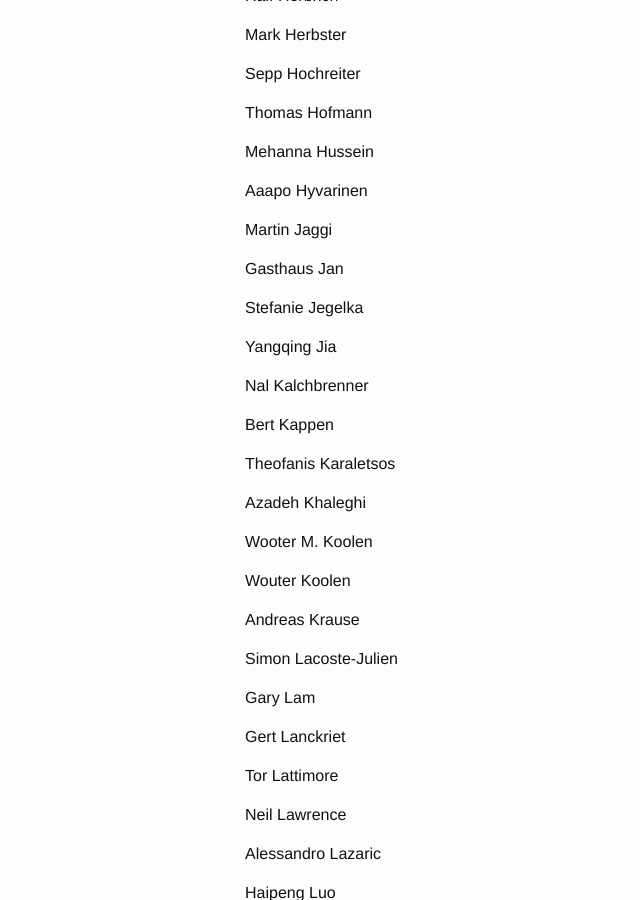
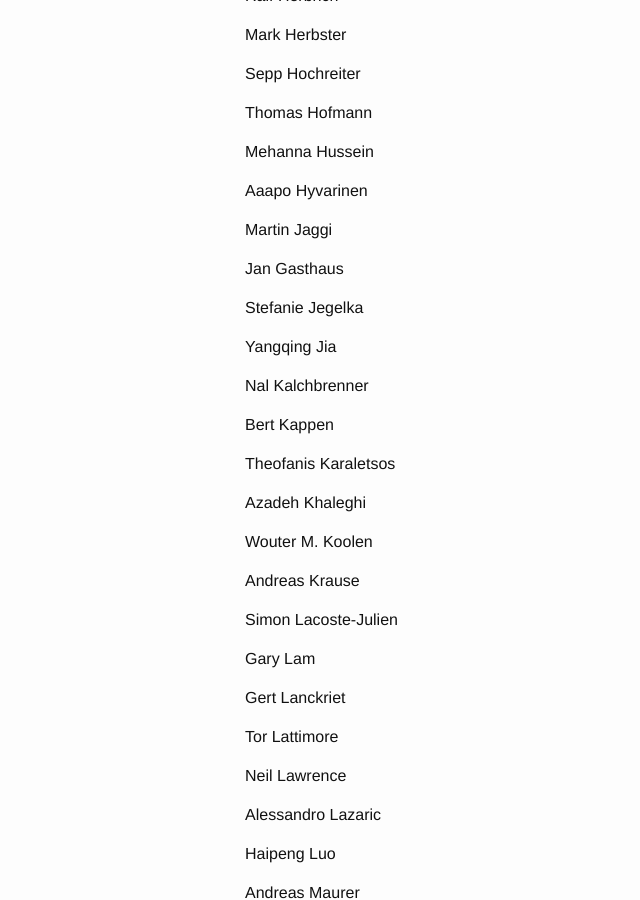
Before and after one commit to dalimeeting/dalimeeting.github.io, a Jekyll site: the page built from participants.html, in a window 1280 px wide and 900 px high, scrolled down 2125 px. Shown: the whole window, without its empty margins (25-665 px from the left). Built offline with Jekyll 4.4.1, drawn with Linux system fonts in a browser that asks for light colours.

Commit message:
fixed participants names

```diff
--- a/_data/participants.yml
+++ b/_data/participants.yml
@@ -45,15 +45,14 @@
 - Mehanna Hussein
 - Aaapo Hyvarinen
 - Martin Jaggi
-- Gasthaus Jan
+- Jan Gasthaus
 - Stefanie Jegelka
 - Yangqing Jia
 - Nal Kalchbrenner
 - Bert Kappen
 - Theofanis Karaletsos
 - Azadeh Khaleghi
-- Wooter M. Koolen
-- Wouter Koolen
+- Wouter M. Koolen
 - Andreas Krause
 - Simon Lacoste-Julien
 - Gary Lam
```
